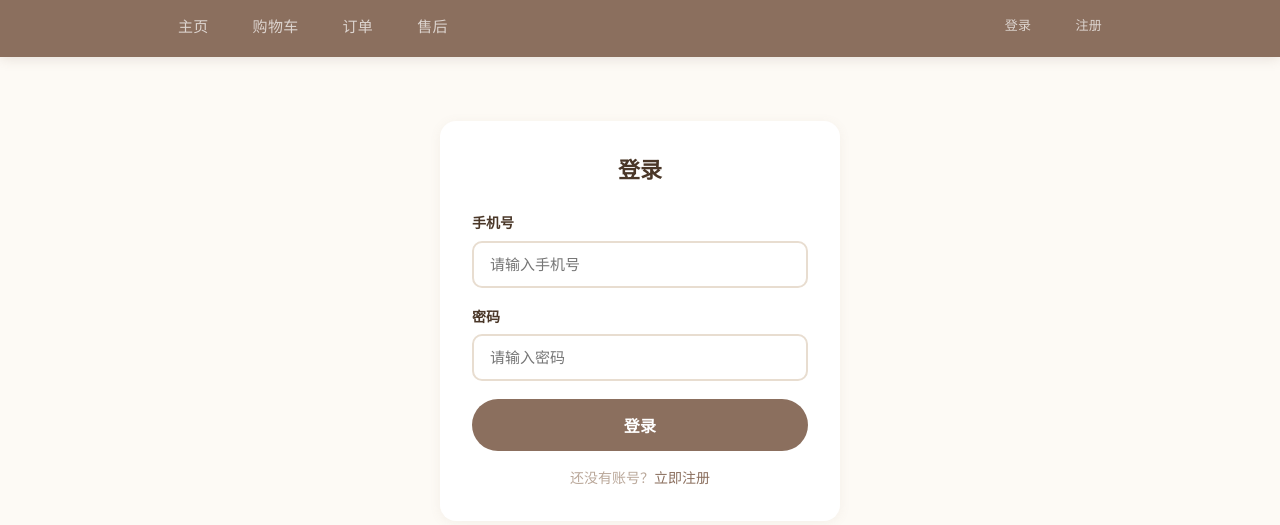
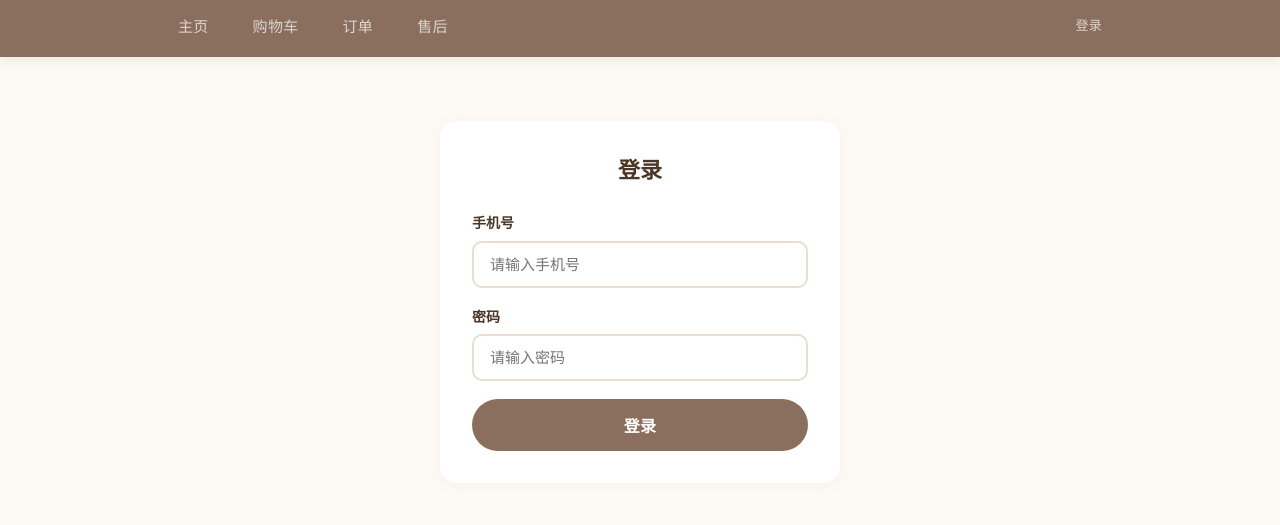
Before and after one commit to g5p422p574-afk/GIFT-007, a Flask app: page /login in a window 1280 px wide. Shown: the top 525 px of the page. Run offline with Flask 3, Linux system fonts and the light colour scheme.

Commit message:
feat: hide storefront registration links

```diff
--- a/templates/base.html
+++ b/templates/base.html
@@ -67,7 +67,6 @@
       <a href="{{ url_for('home.logout') }}" style="font-size:13px;">退出</a>
       {% else %}
       <a href="{{ url_for('home.login') }}" style="font-size:13px;">登录</a>
-      <a href="{{ url_for('home.register') }}" style="font-size:13px;">注册</a>
       {% endif %}
       {% endif %}
     </div>
--- a/templates/login.html
+++ b/templates/login.html
@@ -18,9 +18,6 @@
       </div>
       <button type="submit" class="btn btn-primary" style="width:100%;padding:14px;font-size:16px;">登录</button>
     </form>
-    {% if not is_admin %}
-    <p class="auth-link">还没有账号？<a href="{{ url_for('home.register') }}">立即注册</a></p>
-    {% endif %}
   </div>
 </div>
 {% endblock %}
```
